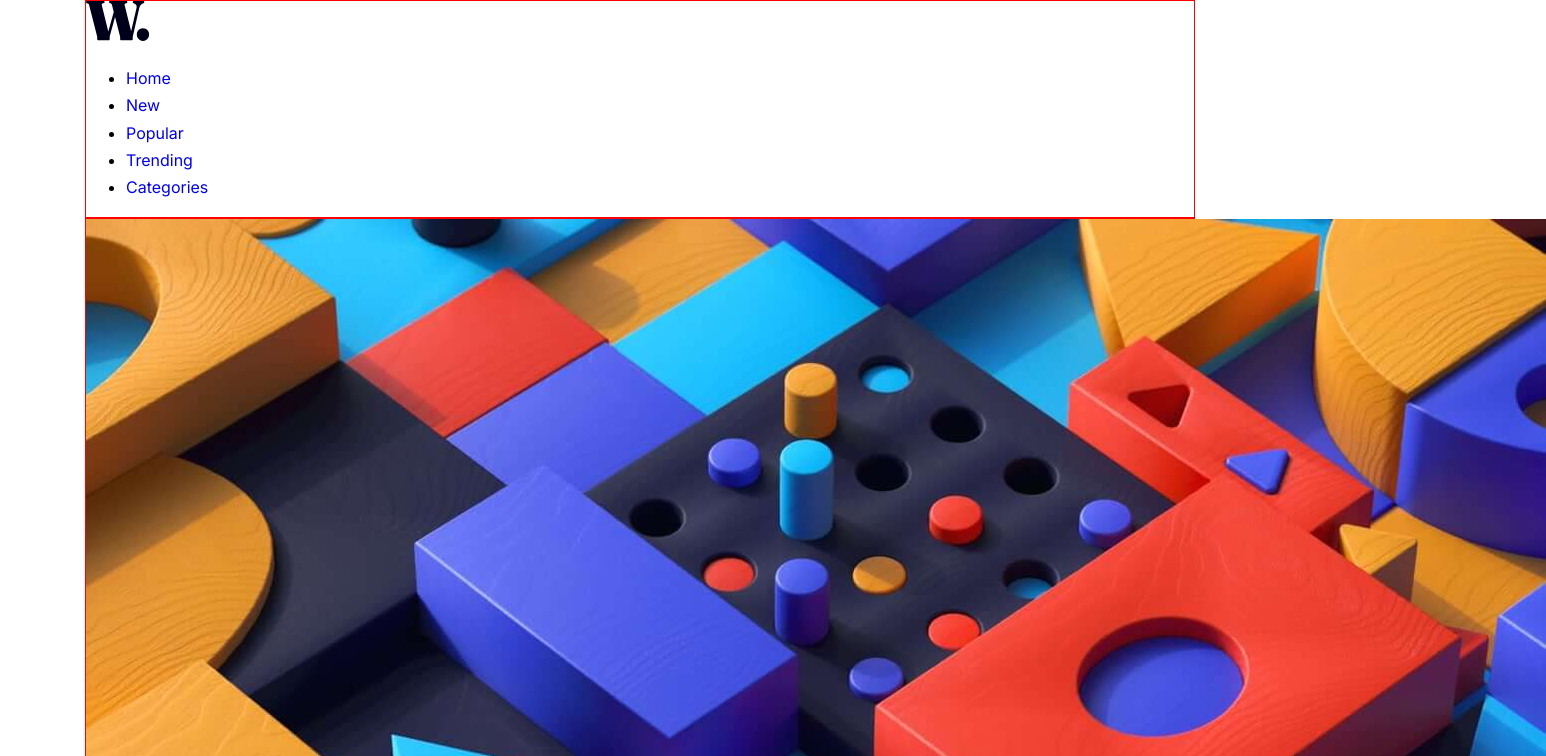
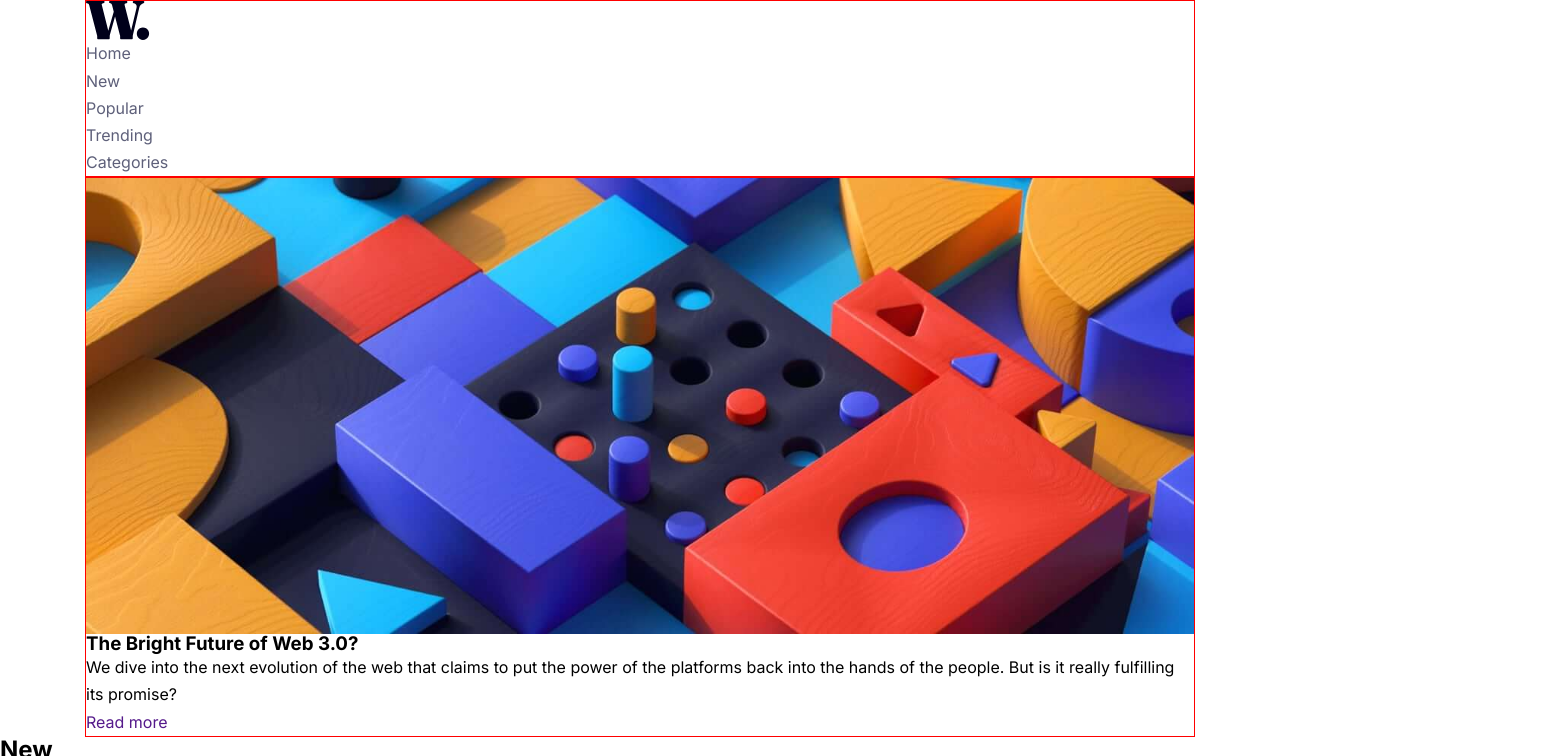
Before and after one commit to JammiM/news-homepage-fem, a website built with Vite: page index.html in a window 1280 px wide. Shown: the top 756 px of the page, 1546 px wide, since content can reach past the window. Built offline with nearby package versions, Linux system fonts and the light colour scheme.

Commit message:
Updated the header styling of the webpage

```diff
--- a/index.html
+++ b/index.html
@@ -15,9 +15,10 @@
     <title>News homepage</title>
   </head>
   <body>
-    <header class="wrapper">
+    <header class="header wrapper">
       <a href="#">
         <img
+          class="header__logo"
           src="./src/assets/img/logo.svg"
           alt="Home page"
           width="64"
@@ -28,19 +29,19 @@
       <nav>
         <ul>
           <li>
-            <a href="#Home">Home</a>
+            <a class="header__link" href="#Home">Home</a>
           </li>
           <li>
-            <a href="#New">New</a>
+            <a class="header__link" href="#New">New</a>
           </li>
           <li>
-            <a href="#Popular">Popular</a>
+            <a class="header__link" href="#Popular">Popular</a>
           </li>
           <li>
-            <a href="#Trending">Trending</a>
+            <a class="header__link" href="#Trending">Trending</a>
           </li>
           <li>
-            <a href="#Categories">Categories</a>
+            <a class="header__link" href="#Categories">Categories</a>
           </li>
         </ul>
       </nav>
--- a/src/scss/_global.scss
+++ b/src/scss/_global.scss
@@ -61,6 +61,21 @@ a {
   text-decoration: none;
 }
 
+img {
+  display: block;
+  max-width: 100%;
+  height: auto;
+}
+
+ul {
+  margin: 0;
+  padding: 0;
+}
+
+li {
+  list-style-type: none;
+}
+
 .wrapper {
   width: min(u.rem(1110), calc(100% - u.rem(32)));
   margin-inline: auto;
--- /dev/null
+++ b/src/scss/components/_header.scss
@@ -0,0 +1,22 @@
+@use "../util" as u;
+
+.header {
+  &__logo {
+    width: u.rem(45);
+
+    @media (width >= u.rem(1110)) {
+      width: u.rem(64);
+    }
+  }
+
+  &__link {
+    color: var(--c-blue);
+    font-size: u.rem(18);
+    line-height: 1.3;
+
+    @media (width >= u.rem(1110)) {
+      color: var(--c-gray);
+      font-size: var(--f-body);
+    }
+  }
+}
--- /dev/null
+++ b/src/scss/components/_index.scss
@@ -0,0 +1 @@
+@forward "header";
--- a/src/scss/style.scss
+++ b/src/scss/style.scss
@@ -1 +1,2 @@
 @use "global";
+@use "components";
```
